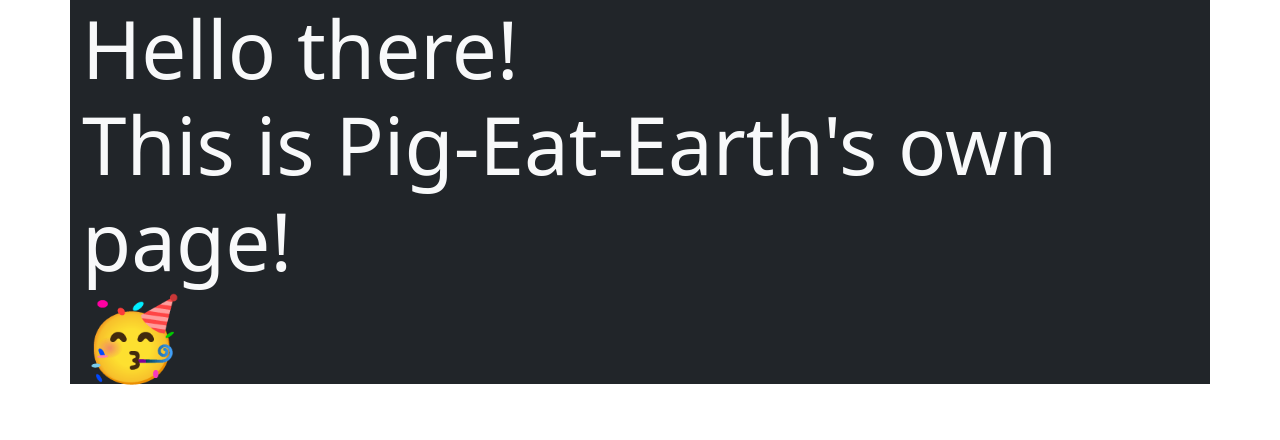
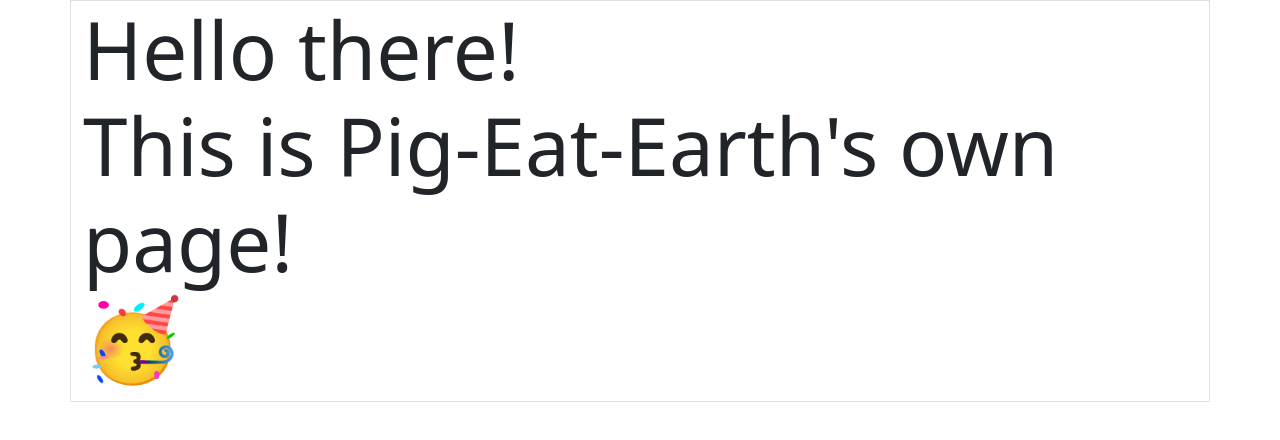
Before and after one commit to Pig-Eat-Earth/Pig-Eat-Earth.github.io, a plain HTML site: page index.html in a window 1280 px wide. Drawn offline with nearby package versions, Linux system fonts and the light colour scheme.

Commit message:
index.html edited version 0.0.4

```diff
--- a/index.html
+++ b/index.html
@@ -7,7 +7,7 @@
 <body>
     <link rel="stylesheet" href="https://cdn.staticfile.org/twitter-bootstrap/5.1.1/css/bootstrap.min.css" />
     <script src="https://cdn.staticfile.org/twitter-bootstrap/5.1.1/js/bootstrap.bundle.min.js"></script>
-    <div class="container bg-dark text-light">
+    <div class="container border">
         <p class="display-1">Hello there! <br>This is Pig-Eat-Earth's own page! <br>🥳</p>
     </div>
 </body>
```
